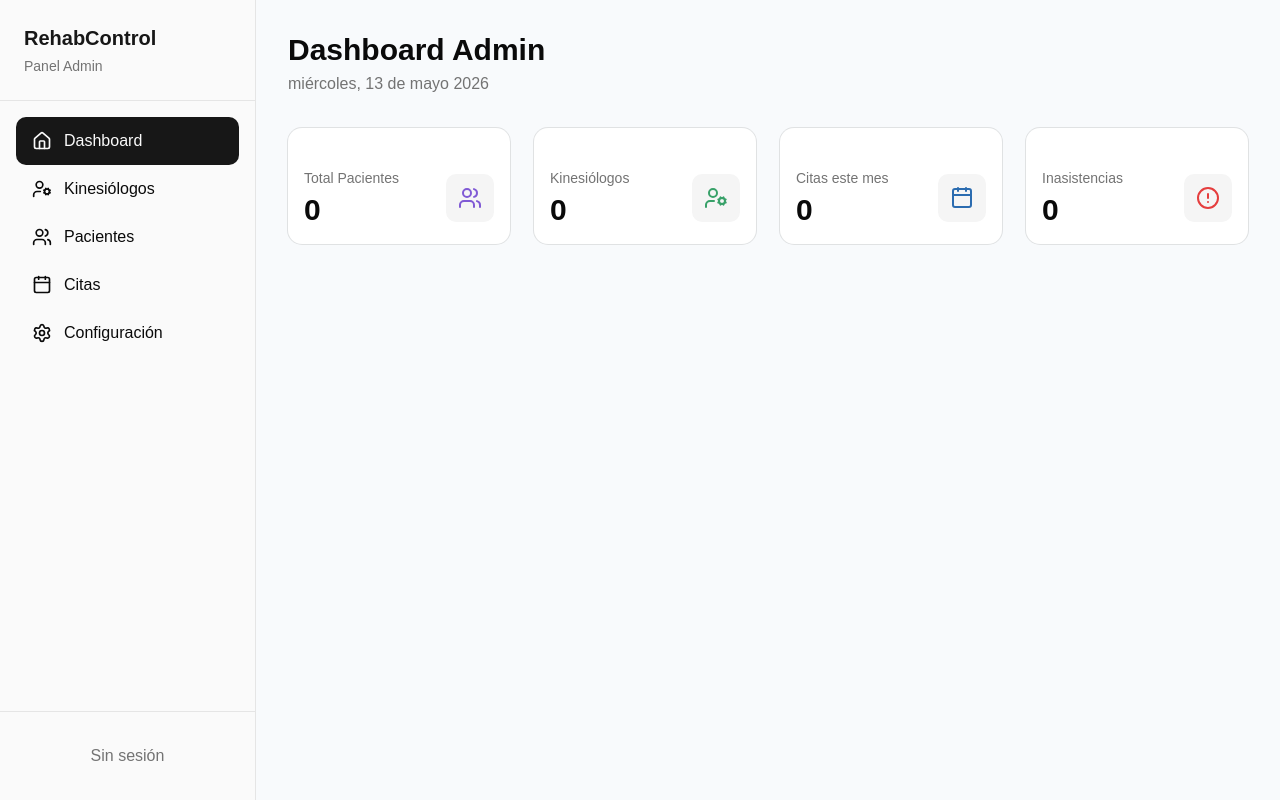
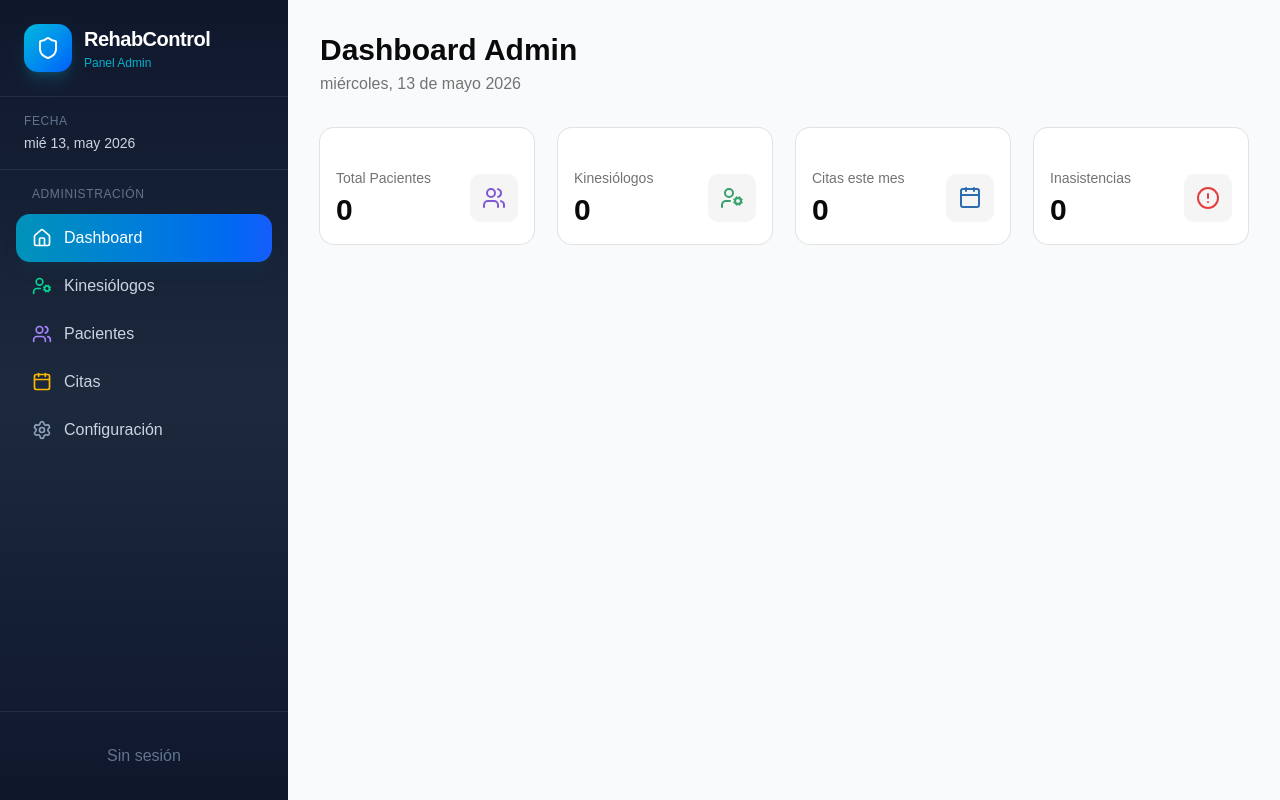
Before and after one commit to salvadorbravo09/proyecto-capstone, a React (Vite) app in the folder Fase 2/Evidencias Proyecto/Evidencias de Sistema Aplicacion/rehabcontrol-web/: page /admin in a window 1280 px wide. Built offline with nearby package versions, Linux system fonts and the light colour scheme; no server answers; the database is empty; sample sign-in values are in the browser's storage.

Commit message:
Mejorar diseño y funcionalidad de la interfaz de usuario: actualizar componentes de navegación, agregar iconos y mejorar la presentación del formulario de inicio de sesión.

```diff
--- a/Fase 2/Evidencias Proyecto/Evidencias de Sistema Aplicacion/rehabcontrol-web/src/components/AdminLayout.jsx
+++ b/Fase 2/Evidencias Proyecto/Evidencias de Sistema Aplicacion/rehabcontrol-web/src/components/AdminLayout.jsx
@@ -1,8 +1,10 @@
 import { Outlet, Link, useLocation, useNavigate } from "react-router";
-import { Home, Users, Calendar, UserCog, Settings, LogOut } from "lucide-react";
+import { Home, Users, Calendar, UserCog, Settings, LogOut, Shield } from "lucide-react";
 import { Button } from "./ui/button";
 import { useEffect, useState } from "react";
 import { supabase } from "@/lib/supabase";
+import { format } from "date-fns";
+import { es } from "date-fns/locale";
 
 export default function AdminLayout() {
   const location = useLocation();
@@ -58,24 +60,82 @@ export default function AdminLayout() {
   };
 
   const navItems = [
-    { to: "/admin", label: "Dashboard", icon: Home },
-    { to: "/admin/kinesiologos", label: "Kinesiólogos", icon: UserCog },
-    { to: "/admin/pacientes", label: "Pacientes", icon: Users },
-    { to: "/admin/citas", label: "Citas", icon: Calendar },
-    { to: "/admin/configuracion", label: "Configuración", icon: Settings },
+    {
+      to: "/admin",
+      label: "Dashboard",
+      icon: Home,
+      color: "text-cyan-400",
+      bgHover: "hover:bg-cyan-500/10"
+    },
+    {
+      to: "/admin/kinesiologos",
+      label: "Kinesiólogos",
+      icon: UserCog,
+      color: "text-emerald-400",
+      bgHover: "hover:bg-emerald-500/10"
+    },
+    {
+      to: "/admin/pacientes",
+      label: "Pacientes",
+      icon: Users,
+      color: "text-violet-400",
+      bgHover: "hover:bg-violet-500/10"
+    },
+    {
+      to: "/admin/citas",
+      label: "Citas",
+      icon: Calendar,
+      color: "text-amber-400",
+      bgHover: "hover:bg-amber-500/10"
+    },
+    {
+      to: "/admin/configuracion",
+      label: "Configuración",
+      icon: Settings,
+      color: "text-slate-400",
+      bgHover: "hover:bg-slate-500/10"
+    },
   ];
 
+  const getInitials = (name) => {
+    if (!name) return "?";
+    const parts = name.split(" ");
+    if (parts.length >= 2) {
+      return (parts[0][0] + parts[1][0]).toUpperCase();
+    }
+    return name.substring(0, 2).toUpperCase();
+  };
+
   return (
-    <div className="flex h-screen bg-background">
-      <aside className="w-64 bg-sidebar border-r border-sidebar-border flex flex-col">
-        <div className="p-6 border-b border-sidebar-border">
-          <h1 className="font-semibold text-xl text-sidebar-primary">
-            RehabControl
-          </h1>
-          <p className="text-sm text-muted-foreground mt-1">Panel Admin</p>
+    <div className="flex h-screen bg-slate-100">
+      {/* Sidebar Admin */}
+      <aside className="w-72 bg-gradient-to-b from-slate-900 via-slate-800 to-slate-900 flex flex-col shadow-2xl">
+        {/* Logo Admin */}
+        <div className="p-6 border-b border-slate-700/50">
+          <div className="flex items-center gap-3">
+            <div className="size-12 rounded-xl bg-gradient-to-br from-cyan-500 to-blue-600 flex items-center justify-center shadow-lg shadow-cyan-500/20">
+              <Shield className="size-6 text-white" />
+            </div>
+            <div>
+              <h1 className="font-bold text-xl text-white tracking-tight">
+                RehabControl
+              </h1>
+              <p className="text-xs text-cyan-400/80 mt-0.5">Panel Admin</p>
+            </div>
+          </div>
         </div>
 
-        <nav className="flex-1 p-4 space-y-1">
+        {/* Fecha actual */}
+        <div className="px-6 py-4 border-b border-slate-700/50">
+          <p className="text-xs text-slate-500 uppercase tracking-wider mb-1">Fecha</p>
+          <p className="text-sm text-slate-300 font-medium">
+            {format(new Date(), "EEE d, MMM yyyy", { locale: es })}
+          </p>
+        </div>
+
+        {/* Navegación */}
+        <nav className="flex-1 p-4 space-y-2">
+          <p className="text-xs text-slate-500 uppercase tracking-wider px-4 mb-3">Administración</p>
           {navItems.map((item) => {
             const Icon = item.icon;
             const isActive =
@@ -85,58 +145,63 @@ export default function AdminLayout() {
             return (
               <Link key={item.to} to={item.to}>
                 <div
-                  className={`flex items-center gap-3 px-4 py-3 rounded-lg transition-colors ${
+                  className={`flex items-center gap-3 px-4 py-3 rounded-xl transition-all duration-200 ${
                     isActive
-                      ? "bg-sidebar-primary text-sidebar-primary-foreground"
-                      : "text-sidebar-foreground hover:bg-sidebar-accent"
+                      ? "bg-gradient-to-r from-cyan-600 to-blue-600 text-white shadow-lg shadow-cyan-900/20"
+                      : `text-slate-300 ${item.bgHover}`
                   }`}
                 >
-                  <Icon className="size-5" />
-                  <span>{item.label}</span>
+                  <Icon className={`size-5 ${isActive ? "text-white" : item.color}`} />
+                  <span className="font-medium">{item.label}</span>
                 </div>
               </Link>
             );
           })}
         </nav>
 
-        <div className="p-4 border-t border-sidebar-border">
+        {/* Perfil de usuario Admin */}
+        <div className="p-4 border-t border-slate-700/50">
           {loading ? (
-            <div className="text-center py-4 text-muted-foreground">
+            <div className="text-center py-4 text-slate-500">
               Cargando...
             </div>
           ) : currentUser ? (
             <>
-              <div className="flex items-center gap-3 px-2 py-2 mb-2">
-                <div className="size-10 rounded-full bg-sidebar-primary text-sidebar-primary-foreground flex items-center justify-center font-semibold">
-                  {currentUser.nombre.charAt(0)}
+              <div className="flex items-center gap-3 px-3 py-3 mb-3 rounded-xl bg-slate-800/50">
+                <div className="size-12 rounded-full bg-gradient-to-br from-cyan-500 via-blue-500 to-indigo-500 flex items-center justify-center font-bold text-white shadow-lg">
+                  {getInitials(currentUser.nombre)}
                 </div>
                 <div className="flex-1 min-w-0">
-                  <p className="font-medium text-sm truncate">
+                  <p className="font-semibold text-sm text-white truncate">
                     {currentUser.nombre}
                   </p>
-                  <p className="text-xs text-muted-foreground truncate">
+                  <p className="text-xs text-slate-400 truncate">
+                    {currentUser.email}
+                  </p>
+                  <span className="inline-block mt-1 px-2 py-0.5 text-xs font-medium bg-cyan-500/20 text-cyan-300 rounded-full">
                     Administrador
-                  </p>
+                  </span>
                 </div>
               </div>
               <Button
-                variant="outline"
-                className="w-full"
+                variant="ghost"
+                className="w-full justify-start text-slate-400 hover:text-red-400 hover:bg-red-500/10 transition-colors"
                 onClick={handleLogout}
               >
-                <LogOut className="size-4" />
+                <LogOut className="size-4 mr-2" />
                 Cerrar sesión
               </Button>
             </>
           ) : (
-            <div className="text-center py-4 text-muted-foreground">
+            <div className="text-center py-4 text-slate-500">
               Sin sesión
             </div>
           )}
         </div>
       </aside>
 
-      <main className="flex-1 overflow-auto">
+      {/* Contenido principal */}
+      <main className="flex-1 overflow-auto bg-slate-100">
         <Outlet />
       </main>
     </div>
--- a/Fase 2/Evidencias Proyecto/Evidencias de Sistema Aplicacion/rehabcontrol-web/src/components/Layout.jsx
+++ b/Fase 2/Evidencias Proyecto/Evidencias de Sistema Aplicacion/rehabcontrol-web/src/components/Layout.jsx
@@ -1,8 +1,10 @@
 import { Outlet, Link, useLocation, useNavigate } from "react-router";
-import { Home, Calendar, Users, LogOut, Bell } from "lucide-react";
+import { Home, Calendar, Users, LogOut, Bell, Activity } from "lucide-react";
 import { Button } from "./ui/button";
 import { useEffect, useState } from "react";
 import { supabase } from "@/lib/supabase";
+import { format } from "date-fns";
+import { es } from "date-fns/locale";
 
 export default function Layout() {
   const location = useLocation();
@@ -81,22 +83,71 @@ export default function Layout() {
   };
 
   const navItems = [
-    { to: "/", label: "Dashboard", icon: Home },
-    { to: "/agenda", label: "Agenda", icon: Calendar },
-    { to: "/pacientes", label: "Pacientes", icon: Users },
+    {
+      to: "/",
+      label: "Dashboard",
+      icon: Home,
+      color: "text-blue-500",
+      bgHover: "hover:bg-blue-50",
+      bgActive: "bg-blue-600"
+    },
+    {
+      to: "/agenda",
+      label: "Agenda",
+      icon: Calendar,
+      color: "text-emerald-500",
+      bgHover: "hover:bg-emerald-50",
+      bgActive: "bg-emerald-600"
+    },
+    {
+      to: "/pacientes",
+      label: "Pacientes",
+      icon: Users,
+      color: "text-purple-500",
+      bgHover: "hover:bg-purple-50",
+      bgActive: "bg-purple-600"
+    },
   ];
 
+  const getInitials = (name) => {
+    if (!name) return "?";
+    const parts = name.split(" ");
+    if (parts.length >= 2) {
+      return (parts[0][0] + parts[1][0]).toUpperCase();
+    }
+    return name.substring(0, 2).toUpperCase();
+  };
+
   return (
-    <div className="flex h-screen bg-background">
-      <aside className="w-64 bg-sidebar border-r border-sidebar-border flex flex-col">
-        <div className="p-6 border-b border-sidebar-border">
-          <h1 className="font-semibold text-xl text-sidebar-primary">
-            RehabControl
-          </h1>
-          <p className="text-sm text-muted-foreground mt-1">Gestión Clínica</p>
+    <div className="flex h-screen bg-slate-100">
+      {/* Sidebar */}
+      <aside className="w-72 bg-gradient-to-b from-slate-900 to-slate-800 flex flex-col shadow-2xl">
+        {/* Logo */}
+        <div className="p-6 border-b border-slate-700/50">
+          <div className="flex items-center gap-3">
+            <div className="size-12 rounded-xl bg-gradient-to-br from-blue-500 to-blue-700 flex items-center justify-center shadow-lg">
+              <Activity className="size-6 text-white" />
+            </div>
+            <div>
+              <h1 className="font-bold text-xl text-white tracking-tight">
+                RehabControl
+              </h1>
+              <p className="text-xs text-slate-400 mt-0.5">Panel de Control</p>
+            </div>
+          </div>
         </div>
 
-        <nav className="flex-1 p-4 space-y-1">
+        {/* Fecha actual */}
+        <div className="px-6 py-4 border-b border-slate-700/50">
+          <p className="text-xs text-slate-500 uppercase tracking-wider mb-1">Fecha</p>
+          <p className="text-sm text-slate-300 font-medium">
+            {format(new Date(), "EEE d, MMM yyyy", { locale: es })}
+          </p>
+        </div>
+
+        {/* Navegación */}
+        <nav className="flex-1 p-4 space-y-2">
+          <p className="text-xs text-slate-500 uppercase tracking-wider px-4 mb-3">Menú</p>
           {navItems.map((item) => {
             const Icon = item.icon;
             const isActive =
@@ -106,80 +157,86 @@ export default function Layout() {
             return (
               <Link key={item.to} to={item.to}>
                 <div
-                  className={`flex items-center gap-3 px-4 py-3 rounded-lg transition-colors ${
+                  className={`flex items-center gap-3 px-4 py-3 rounded-xl transition-all duration-200 ${
                     isActive
-                      ? "bg-sidebar-primary text-sidebar-primary-foreground"
-                      : "text-sidebar-foreground hover:bg-sidebar-accent"
+                      ? `${item.bgActive} text-white shadow-lg shadow-blue-900/20`
+                      : `text-slate-300 ${item.bgHover} hover:${item.color}`
                   }`}
                 >
-                  <Icon className="size-5" />
-                  <span>{item.label}</span>
+                  <Icon className={`size-5 ${isActive ? "text-white" : item.color}`} />
+                  <span className="font-medium">{item.label}</span>
                 </div>
               </Link>
             );
           })}
         </nav>
 
-        <div className="p-4 border-t border-sidebar-border">
+        {/* Notificaciones */}
+        <div className="p-4 border-t border-slate-700/50">
           <Link to="/notificaciones">
             <div
-              className={`flex items-center gap-3 px-4 py-3 rounded-lg transition-colors ${
+              className={`flex items-center gap-3 px-4 py-3 rounded-xl transition-all duration-200 ${
                 location.pathname === "/notificaciones"
-                  ? "bg-sidebar-primary text-sidebar-primary-foreground"
-                  : "text-sidebar-foreground hover:bg-sidebar-accent"
+                  ? "bg-amber-600 text-white shadow-lg shadow-amber-900/20"
+                  : "text-slate-300 hover:bg-slate-700/50"
               }`}
             >
               <div className="relative">
-                <Bell className="size-5" />
+                <Bell className={`size-5 ${location.pathname === "/notificaciones" ? "text-white" : "text-amber-400"}`} />
                 {notificacionesPendientes > 0 && (
-                  <span className="absolute -top-2 -right-2 size-5 bg-[#E53E3E] text-white text-xs rounded-full flex items-center justify-center font-medium">
+                  <span className="absolute -top-2 -right-2 size-5 bg-red-500 text-white text-xs rounded-full flex items-center justify-center font-bold animate-pulse shadow-lg">
                     {notificacionesPendientes > 9 ? "9+" : notificacionesPendientes}
                   </span>
                 )}
               </div>
-              <span>Notificaciones</span>
+              <span className="font-medium">Notificaciones</span>
             </div>
           </Link>
         </div>
 
-        <div className="p-4 border-t border-sidebar-border">
+        {/* Perfil de usuario */}
+        <div className="p-4 border-t border-slate-700/50">
           {loading ? (
-            <div className="text-center py-4 text-muted-foreground">
+            <div className="text-center py-4 text-slate-500">
               Cargando...
             </div>
           ) : currentUser ? (
             <>
-              <div className="flex items-center gap-3 px-2 py-2 mb-2">
-                <div className="size-10 rounded-full bg-sidebar-primary text-sidebar-primary-foreground flex items-center justify-center font-semibold">
-                  {currentUser.nombre_completo.charAt(0)}
+              <div className="flex items-center gap-3 px-3 py-3 mb-3 rounded-xl bg-slate-800/50">
+                <div className="size-12 rounded-full bg-gradient-to-br from-blue-500 via-purple-500 to-pink-500 flex items-center justify-center font-bold text-white shadow-lg">
+                  {getInitials(currentUser.nombre_completo)}
                 </div>
                 <div className="flex-1 min-w-0">
-                  <p className="font-medium text-sm truncate">
+                  <p className="font-semibold text-sm text-white truncate">
                     {currentUser.nombre_completo}
                   </p>
-                  <p className="text-xs text-muted-foreground truncate">
+                  <p className="text-xs text-slate-400 truncate">
                     {currentUser.email}
                   </p>
+                  <span className="inline-block mt-1 px-2 py-0.5 text-xs font-medium bg-blue-500/20 text-blue-300 rounded-full">
+                    {currentUser.rol === 'kinesiologo' ? 'Kinésico' : currentUser.rol}
+                  </span>
                 </div>
               </div>
               <Button
-                variant="outline"
-                className="w-full"
+                variant="ghost"
+                className="w-full justify-start text-slate-400 hover:text-red-400 hover:bg-red-500/10 transition-colors"
                 onClick={handleLogout}
               >
-                <LogOut className="size-4" />
+                <LogOut className="size-4 mr-2" />
                 Cerrar sesión
               </Button>
             </>
           ) : (
-            <div className="text-center py-4 text-muted-foreground">
+            <div className="text-center py-4 text-slate-500">
               Sin sesión
             </div>
           )}
         </div>
       </aside>
 
-      <main className="flex-1 overflow-auto">
+      {/* Contenido principal */}
+      <main className="flex-1 overflow-auto bg-slate-100">
         <Outlet />
       </main>
     </div>
--- a/Fase 2/Evidencias Proyecto/Evidencias de Sistema Aplicacion/rehabcontrol-web/src/pages/Login.jsx
+++ b/Fase 2/Evidencias Proyecto/Evidencias de Sistema Aplicacion/rehabcontrol-web/src/pages/Login.jsx
@@ -4,6 +4,7 @@ import { Button } from "@/components/ui/button";
 import { Input } from "@/components/ui/input";
 import { getUserRole, isAllowedRole } from "@/lib/auth";
 import { supabase } from "@/lib/supabase";
+import { Activity, Mail, Lock, Loader2 } from "lucide-react";
 
 export default function Login() {
   const navigate = useNavigate();
@@ -19,18 +20,15 @@ export default function Login() {
       const { data } = await supabase.auth.getSession();
       const session = data.session;
 
-      // Si el componente ya no está activo o no hay sesión, no hacemos nada
       if (!active || !session) {
         return;
       }
 
-      // Si hay sesión, verificamos el rol del usuario
       try {
         const role = await getUserRole(session.user.id);
 
         if (role && isAllowedRole(role)) {
           localStorage.setItem("authenticated", "true");
-          // Redirigir según el rol
           if (role === "admin") {
             navigate("/admin", { replace: true });
           } else {
@@ -39,7 +37,6 @@ export default function Login() {
           return;
         }
 
-        // Si el rol no es permitido, cerramos la sesión
         await supabase.auth.signOut();
         localStorage.removeItem("authenticated");
       } catch {
@@ -95,7 +92,6 @@ export default function Login() {
 
       localStorage.setItem("authenticated", "true");
 
-      // Redirigir según el rol
       if (role === "admin") {
         navigate("/admin", { replace: true });
       } else {
@@ -109,33 +105,54 @@ export default function Login() {
   }
 
   return (
-    <div className="min-h-screen flex items-center justify-center bg-linear-to-br from-[#2B6CB0] via-[#3182CE] to-white p-4">
-      <div className="w-full max-w-md">
+    <div className="min-h-screen flex items-center justify-center bg-gradient-to-br from-slate-900 via-blue-900 to-slate-900 p-4">
+      {/* Decoración de fondo */}
+      <div className="absolute inset-0 overflow-hidden">
+        <div className="absolute -top-40 -right-40 size-80 rounded-full bg-blue-500/10 blur-3xl" />
+        <div className="absolute -bottom-40 -left-40 size-80 rounded-full bg-cyan-500/10 blur-3xl" />
+      </div>
+
+      <div className="w-full max-w-md relative">
         {/* Login Card */}
-        <div className="bg-white rounded-2xl shadow-2xl p-8">
-          {/* Branding */}
-          <div className="text-center mb-8">
-            <h1 className="font-bold text-3xl text-[#2B6CB0] mb-2">
+        <div className="bg-white/95 backdrop-blur-xl rounded-3xl shadow-2xl shadow-blue-900/20 overflow-hidden">
+          {/* Header con gradiente */}
+          <div className="bg-gradient-to-r from-blue-600 via-blue-700 to-cyan-600 px-8 py-10 text-center">
+            <div className="inline-flex items-center justify-center size-16 rounded-2xl bg-white/20 backdrop-blur mb-4 shadow-lg">
+              <Activity className="size-8 text-white" />
+            </div>
+            <h1 className="font-bold text-3xl text-white tracking-tight">
               RehabControl
             </h1>
-            <h1 className="text-lg font-semibold text-slate-900">
-              Acceso al panel web
-            </h1>
-            <p className="text-muted-foreground">Sistema de Gestión Clínica</p>
+            <p className="text-blue-100 mt-2 text-sm">
+              Sistema de Gestión Clínica
+            </p>
+          </div>
+
+          {/* Formulario */}
+          <div className="px-8 py-8">
+            <div className="text-center mb-6">
+              <h2 className="text-xl font-semibold text-slate-800">
+                Iniciar Sesión
+              </h2>
+              <p className="text-sm text-slate-500 mt-1">
+                Ingresa tus credenciales para continuar
+              </p>
             </div>
 
             {message ? (
-            <div className="mb-6 rounded-xl border border-amber-200 bg-amber-50 px-4 py-3 text-sm text-amber-900">
+              <div className="mb-6 rounded-xl border border-red-200 bg-red-50 px-4 py-3 text-sm text-red-700 flex items-center gap-2">
+                <div className="size-2 rounded-full bg-red-500" />
                 {message}
               </div>
             ) : null}
 
-          <form className="space-y-4" onSubmit={handleSubmit}>
+            <form className="space-y-5" onSubmit={handleSubmit}>
               <div className="space-y-2">
                 <label
                   htmlFor="email"
-                className="text-sm font-medium text-slate-700"
+                  className="text-sm font-medium text-slate-700 flex items-center gap-2"
                 >
+                  <Mail className="size-4 text-blue-500" />
                   Correo electrónico
                 </label>
                 <Input
@@ -145,6 +162,7 @@ export default function Login() {
                   value={email}
                   onChange={(event) => setEmail(event.target.value)}
                   placeholder="correo@ejemplo.com"
+                  className="h-12 rounded-xl border-slate-200 bg-slate-50 focus:bg-white transition-colors"
                   required
                 />
               </div>
@@ -152,8 +170,9 @@ export default function Login() {
               <div className="space-y-2">
                 <label
                   htmlFor="password"
-                className="text-sm font-medium text-slate-700"
+                  className="text-sm font-medium text-slate-700 flex items-center gap-2"
                 >
+                  <Lock className="size-4 text-blue-500" />
                   Contraseña
                 </label>
                 <Input
@@ -163,18 +182,34 @@ export default function Login() {
                   value={password}
                   onChange={(event) => setPassword(event.target.value)}
                   placeholder="••••••••"
+                  className="h-12 rounded-xl border-slate-200 bg-slate-50 focus:bg-white transition-colors"
                   required
                 />
               </div>
 
               <Button
                 type="submit"
-              className="h-11 w-full bg-[#2B6CB0] text-white hover:bg-[#245a94]"
+                className="h-12 w-full bg-gradient-to-r from-blue-600 to-blue-700 hover:from-blue-700 hover:to-blue-800 text-white font-semibold rounded-xl shadow-lg shadow-blue-500/30 transition-all duration-200"
                 disabled={loading}
               >
-              {loading ? "Validando..." : "Iniciar sesión"}
+                {loading ? (
+                  <span className="flex items-center gap-2">
+                    <Loader2 className="size-4 animate-spin" />
+                    Validando...
+                  </span>
+                ) : (
+                  "Iniciar Sesión"
+                )}
               </Button>
             </form>
+          </div>
+
+          {/* Footer */}
+          <div className="px-8 py-4 bg-slate-50 text-center border-t border-slate-100">
+            <p className="text-xs text-slate-400">
+              © 2026 RehabControl. Todos los derechos reservados.
+            </p>
+          </div>
         </div>
       </div>
     </div>
```
Lines whose indentation alone changed are shown as unchanged.
